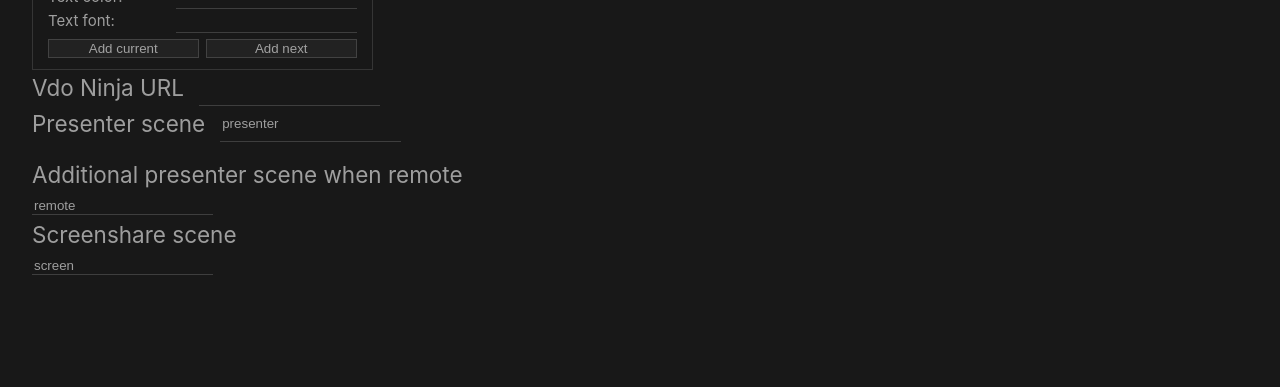
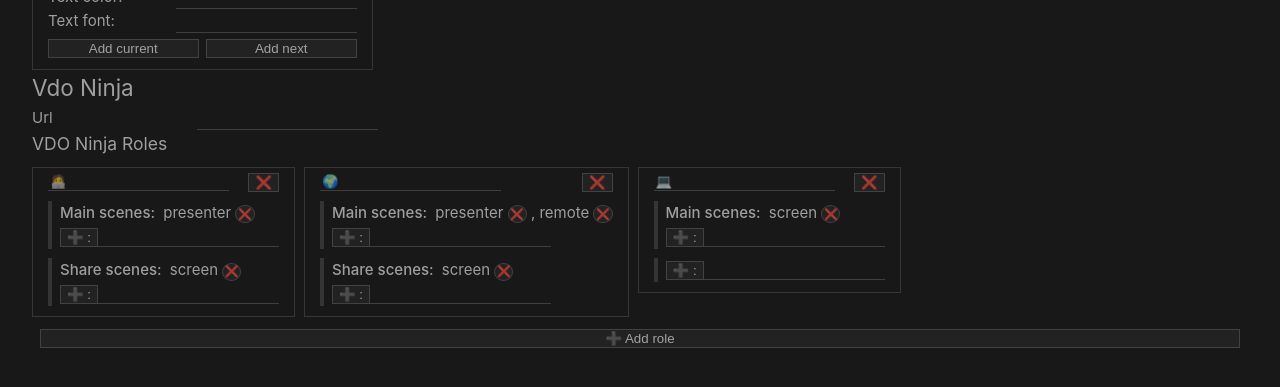
Before and after one commit to Duncan-Idaho/obs-topics-web, a Vue app: page /settings in a window 1280 px wide. Shown: the part 375-762 px from the top of the page. Built offline with nearby package versions, Linux system fonts and the light colour scheme.

Commit message:
Making settings for VDO Ninja more flexible

```diff
--- a/src/assets/base.css
+++ b/src/assets/base.css
@@ -18,6 +18,8 @@
   --vt-c-text-light-2: rgba(60, 60, 60, 0.66);
   --vt-c-text-dark-1: var(--vt-c-white);
   --vt-c-text-dark-2: rgba(235, 235, 235, 0.64);
+
+  --vt-c-grey: rgba(235, 235, 235, 0.33);
 }
 
 /* semantic color variables for this project */
@@ -67,6 +69,9 @@
   text-rendering: optimizeLegibility;
   -webkit-font-smoothing: antialiased;
   -moz-osx-font-smoothing: grayscale;
+
+  scrollbar-color: var(--vt-c-grey) var(--color-border);
+
 }
 
 input[type=checkbox] {
--- /dev/null
+++ b/src/components/RoleEntry.vue
@@ -0,0 +1,81 @@
+<script setup lang="ts">
+import { ref } from 'vue'
+import { useVdoNinjaStore } from '@/stores/vdoNinja';
+import SceneList from './SceneList.vue';
+
+const vdoNinjaStore = useVdoNinjaStore()
+
+const props = defineProps<{
+  id: number,
+  role: {
+    name: string,
+    mainScenes: string[],
+    shareScenes: string[],
+  },
+}>()
+
+const emit = defineEmits<{
+  (e: 'delete', id: number): void
+}>()
+
+const customScene = ref("")
+
+function addMainScene(scene: string) {
+  props.role.mainScenes.push(scene)
+  customScene.value = ""
+}
+
+function addShareScene(scene: string) {
+  props.role.shareScenes.push(scene)
+  customScene.value = ""
+}
+
+</script>
+
+<template>
+  <li>
+    <div class="title">
+      <input type="text" :id="id + '-pattern'" v-model="role.name"/>
+      <button
+        @click="() => emit('delete', id)"
+        class="action-button"
+        title="Delete"
+      >❌</button>
+    </div>
+    <SceneList :id="id" type="main" title="Main scenes" :scenes="role.mainScenes"/>
+    <SceneList :id="id" type="share" title="Share scenes" :scenes="role.shareScenes"/>
+  </li>
+</template>
+
+<style scoped>
+
+.title {
+  display: flex;
+  flex-direction: row;
+  align-items: center;
+  gap: 0.5rem;
+  justify-content: space-between;
+  margin-bottom: 0.25rem;
+}
+
+
+li {
+  border: 1px solid var(--vt-c-divider-dark-2);
+  /* margin: 0.3em; */
+  padding: 0.3em 1em 0.3em 1em;
+  display: flex;
+  flex-direction: column;
+}
+
+h4 {
+  font-weight: 500;
+  display: inline;
+}
+
+.sub-section {
+  border-left: 0.25rem solid var(--vt-c-divider-dark-2);
+  padding-left: 0.5rem;
+  margin: 0.3rem 0rem;
+}
+
+</style>
--- /dev/null
+++ b/src/components/RoleList.vue
@@ -0,0 +1,54 @@
+<script setup lang="ts">
+import { ref } from 'vue'
+import { useVdoNinjaStore } from '@/stores/vdoNinja';
+import RoleEntry from './RoleEntry.vue';
+
+const vdoNinjaStore = useVdoNinjaStore()
+
+</script>
+
+<template>
+  <div class="roles">
+    <div class="title">
+      <h3>VDO Ninja Roles</h3>
+    </div>
+    <ul>
+      <RoleEntry
+      v-for="(role, id) in vdoNinjaStore.roles"
+      :key="id"
+      :id="id"
+      :role="role"
+      @delete="id => vdoNinjaStore.roles.splice(id, 1)"
+      />
+    </ul>
+  </div>
+  <div class="footer">
+    <button @click="() => vdoNinjaStore.roles.push({ name: '', mainScenes: [], shareScenes: [] })">
+      ➕ Add role
+    </button>
+  </div>
+</template>
+
+<style scoped>
+.title {
+  display: flex;
+  flex-direction: row;
+  align-items: center;
+  gap: 0.5rem;
+}
+
+ul {
+  display: flex;
+  flex-flow: row wrap;
+  align-items: flex-start;
+  gap: 0.6em;
+  padding: 0.6em 0em;
+}
+.footer {
+  width: 100%;
+  padding: 0rem 0.5rem;
+}
+button {
+  width: 100%;
+}
+</style>
--- /dev/null
+++ b/src/components/SceneList.vue
@@ -0,0 +1,84 @@
+<script setup lang="ts">
+import { ref } from 'vue'
+
+import { useVdoNinjaStore } from '@/stores/vdoNinja';
+const vdoNinjaStore = useVdoNinjaStore()
+
+const props = defineProps<{
+  id: number,
+  type: string,
+  title: string,
+  scenes: string[],
+}>()
+
+const customScene = ref("")
+
+function add(scene: string) {
+  props.scenes.push(scene)
+  customScene.value = ""
+}
+
+function remove(scene: string) {
+  const index = props.scenes.indexOf(scene)
+  if (index > -1) {
+    props.scenes.splice(index, 1)
+  }
+}
+
+</script>
+
+<template>
+  <div class="sub-section">
+    <div>
+      <h4 v-if="scenes.length > 0">{{ title }}:</h4>
+      <span class="scene-list">
+        <span class="scene" v-for="(scene, index) in scenes" :key="scene">
+          <template v-if="index !==0"> , </template>
+          {{ scene }}
+          <button
+            @click="() => remove(scene)"
+            class="delete-button"
+            :title="'Remove ' + scene"
+          >❌</button>
+        </span>
+      </span>
+    </div>
+    <div>
+      <button
+        v-for="scene in vdoNinjaStore.allScenes"
+        @click="() => add(scene)"
+        :title="'Add ' + scene"
+      >
+        ➕ {{ scene }}
+      </button>
+    </div>
+    <div>
+      <button
+        @click="() => add(customScene)"
+        title="Add custom scene"
+      >➕ :</button>
+      <input type="text" :id="`${id}-${type}-custom-scene`" v-model="customScene"/>
+    </div>
+
+  </div>
+</template>
+
+<style scoped>
+h4 {
+  font-weight: 500;
+  display: inline;
+  margin-right: 0.25rem;
+}
+
+.sub-section {
+  border-left: 0.25rem solid var(--vt-c-divider-dark-2);
+  padding-left: 0.5rem;
+  margin: 0.3rem 0rem;
+}
+
+.delete-button {
+  border-radius: 100%;
+  padding: 0.1rem;
+  font-size: 0.7rem;
+}
+</style>
--- a/src/components/VdoNinjaSettings.vue
+++ b/src/components/VdoNinjaSettings.vue
@@ -1,5 +1,6 @@
 <script setup lang="ts">
 import { useVdoNinjaStore } from '@/stores/vdoNinja'
+import RoleList from './RoleList.vue'
 
 const store = useVdoNinjaStore()
 </script>
@@ -7,29 +8,21 @@
 <template>
   <div class="section">
     <div class="title">
-      <h2>Vdo Ninja URL</h2>
+      <h2>Vdo Ninja</h2>
+    </div>
+    <div class="setting">
+      <label for="vdo-ninja-url">Url</label>
       <input type="text" id="vdo-ninja-url" v-model="store.url"/>
     </div>
-    <div class="title">
-      <h2>Presenter scene</h2>
-      <input type="text" id="vdo-ninja-presenter" v-model="store.presenterScene"/>
-    </div>
+    <RoleList/>
   </div>
-    <div class="title">
-      <h2>Additional presenter scene when remote</h2>
-      <input type="text" id="vdo-ninja-remote-presenter" v-model="store.remotePresenterScene"/>
-    </div>
-    <div class="title">
-      <h2>Screenshare scene</h2>
-      <input type="text" id="vdo-ninja-screen-share" v-model="store.screenShareScene"/>
-    </div>
 </template>
 
 <style scoped>
 .section {
   margin-bottom: 1em;
 }
-.section div {
+.section .setting, .section .title{
   display: flex;
 }
 .title {
--- a/src/stores/topics.ts
+++ b/src/stores/topics.ts
@@ -56,7 +56,7 @@
 
   const allFormatted = computed(() => {
     return Object.fromEntries(
-      topics.value.map(topic => [topic.$id + '', Object.fromEntries(
+      topics.value.map(topic => [+topic.$id, Object.fromEntries(
         Object.entries(formatters.current.value).map(([ key, formatter ]) => [key, formatter(topic)]))])
     )
   })
@@ -116,7 +116,7 @@
             break;
     }
 
-    function parseTopicEntry(topicEntry: string, topicIndex: Number): Topic {
+    function parseTopicEntry(topicEntry: string, topicIndex: number): Topic {
       const columnEntries = topicEntry.split('\t')
         .map((value, index) => ({ index, value: value.trim() }))
         .filter(pair => pair.index < headers.value.length)
--- a/src/stores/vdoNinja.ts
+++ b/src/stores/vdoNinja.ts
@@ -26,15 +26,34 @@
   scenes: string[]
 }
 
+export type Roles = Role[]
+
+export type Role = {
+  name: string
+  mainScenes: string[]
+  shareScenes: string[]
+}
+
 import { useTopicsStore } from '@/stores/topics';
 
 export const useVdoNinjaStore = defineStore('vdo-ninja', () => {
   const topics = useTopicsStore()
 
   const url = useStorage('url', '')
-  const presenterScene = useStorage('vdo-ninja-presenter-scene', 'presenter')
-  const remotePresenterScene = useStorage('vdo-ninja-remote-presenter-scene', 'remote')
-  const screenShareScene = useStorage('vdo-ninja-schare-screen-scene', 'screen')
+  const roles = useStorage<Roles>('vdo-ninja-roles', [{
+    name: '🧑‍💻',
+    mainScenes: ['presenter'],
+    shareScenes: ['screen']
+  },{
+    name: '🌍',
+    mainScenes: ['presenter', 'remote'],
+    shareScenes: ['screen']
+  },{
+    name: '💻',
+    mainScenes: ['screen'],
+    shareScenes: []
+  },])
+
   const iframeElement = shallowRef<HTMLIFrameElement | null>(null)
 
   const detailedState = ref<DetailedState>({})
@@ -71,31 +90,23 @@
     postMessage({ getDetailedState: true })
   }
 
-  function assignAsPresenter(streamID: string, topics: string[]) {
+  function assignRole(streamID: string, topics: string[], role: Role) {
     assignments.value[streamID] = {
       topics: topics,
-      scenes: [presenterScene.value]
+      scenes: role.mainScenes
     }
-    assignAsScreenshare(streamID + ':s', topics)
-  }
-
-  function assignAsRemotePresenter(streamID: string, topics: string[]) {
-    assignments.value[streamID] = {
+    assignments.value[streamID + ':s'] = {
       topics: topics,
-      scenes: [presenterScene.value, remotePresenterScene.value]
-    }
-    assignAsScreenshare(streamID + ':s', topics)
-  }
-
-  function assignAsScreenshare(streamID: string, topics: string[]) {
-    assignments.value[streamID] = {
-      topics: topics,
-      scenes: [screenShareScene.value]
+      scenes: role.shareScenes
     }
   }
 
   function ignore(streamID: string) {
     assignments.value[streamID] = {
+      topics: [],
+      scenes: []
+    }
+    assignments.value[streamID + ':s'] = {
       topics: [],
       scenes: []
     }
@@ -139,11 +150,11 @@
   }
 
   return {
-    url, presenterScene, remotePresenterScene, screenShareScene,
+    url, roles,
     iframeElement,
     detailedState, assignments, unassigned, allScenes,
     currentTopicId,
-    assignAsPresenter, assignAsRemotePresenter, assignAsScreenshare, ignore,
+    assignRole, ignore,
     handleMessage
   }
 })
--- a/src/views/AssignmentView.vue
+++ b/src/views/AssignmentView.vue
@@ -32,10 +32,12 @@
       <ul>
         <li v-for="(topic, id) in topicsStore.allFormatted" :key="id">
           {{ topic[firstFormat] }} :
-          <button @click="vdoNinjaStore.assignAsPresenter(firstUnassigned.streamID, [id+''])">🧑‍💻</button>
-          <button @click="vdoNinjaStore.assignAsRemotePresenter(firstUnassigned.streamID, [id+''])">🌍</button>
-          <button @click="vdoNinjaStore.assignAsScreenshare(firstUnassigned.streamID, [id+''])">💻</button>
-          <button @click="vdoNinjaStore.ignore(firstUnassigned.streamID)">❌</button>
+          <button
+            v-for="(role, id) in vdoNinjaStore.roles"
+            :key="id"
+            @click="vdoNinjaStore.assignRole(firstUnassigned.streamID, [id+''], role)">
+            {{ role.name }}
+          </button>
         </li>
       </ul>
     </template>
```
